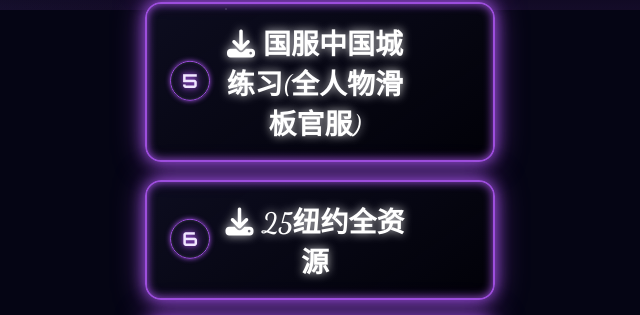
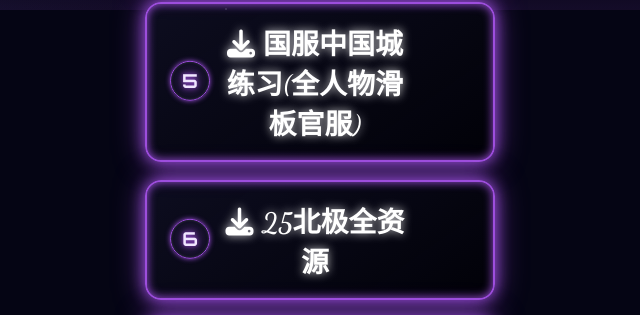
Before and after one commit to qiapigua/qiapigua---3, a plain HTML site: page index.html in a window 1280 px wide. Shown: the part 790-1105 px from the top of the page, 320-960 px from the left. Drawn offline with Linux system fonts and the light colour scheme; a web font is replaced by a local one.

Commit message:
Update index.html

```diff
--- a/index.html
+++ b/index.html
@@ -567,7 +567,7 @@
         </div>
         <div class="btn-wrapper">
             <span class="btn-number">6</span>
-            <a href="https://easylink.cc/m0n1w9" class="install-btn"><i class="fas fa-download"></i>25纽约全资源</a>
+            <a href="https://easylink.cc/tkboed" class="install-btn"><i class="fas fa-download"></i>25北极全资源</a>
         </div>
        <div class="btn-wrapper">
             <span class="btn-number">7</span>
```
